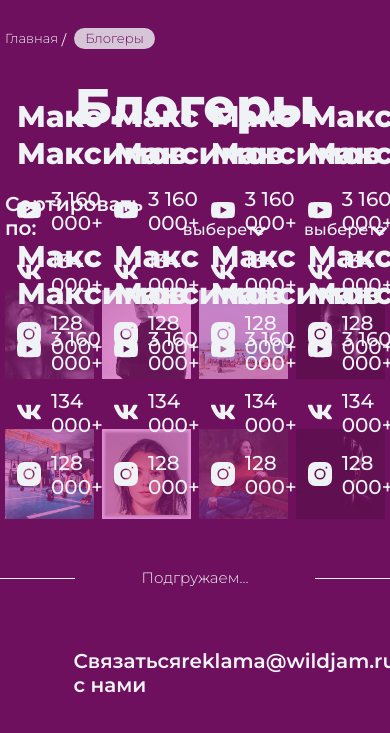
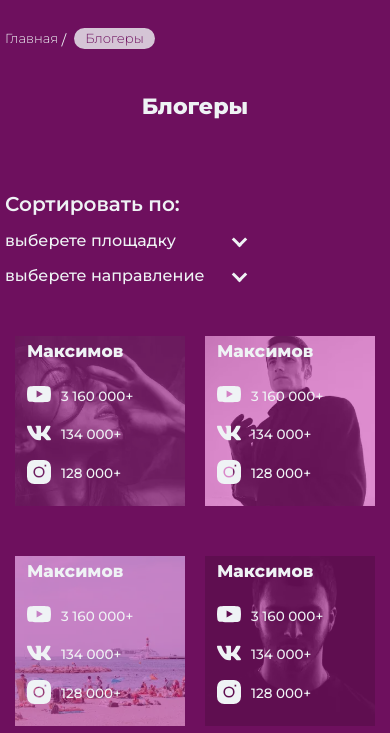
Before and after one commit to elyor-sh/mainrasha, a plain HTML site: page index.html in a window 390 px wide. Shown: the part 101-834 px from the top of the page. Drawn offline with Linux system fonts and the light colour scheme.

Commit message:
#6 Есть адартив блока блогеров

```diff
--- a/css/style.css
+++ b/css/style.css
@@ -135,7 +135,7 @@ body::before {
   top: 0;
   width: 0;
   height: 100%;
-  background: rgba(0, 0, 0, 0.7);
+  background: rgba(0, 0, 0, 0.9);
   z-index: 9;
 }
 
@@ -253,6 +253,7 @@ body._lock::before {
   font-family: inherit;
   font-weight: 800;
   letter-spacing: 0;
+  font-size: calc(20px + 30 * ((100vw - 320px) / 978));
 }
 
 .vlogers__title {
@@ -264,6 +265,8 @@ body._lock::before {
   -webkit-box-align: end;
       -ms-flex-align: end;
           align-items: flex-end;
+  -ms-flex-wrap: wrap;
+      flex-wrap: wrap;
 }
 
 .vlogers__select-title {
@@ -427,12 +430,29 @@ body._lock::before {
   border-radius: 5px;
 }
 
-.vlogers__card {
+.vlogers__card-box {
   -webkit-box-flex: 0;
       -ms-flex: 0 0 23.5%;
           flex: 0 0 23.5%;
+  margin-bottom: 50px;
+}
+
+.vloger_info {
+  position: absolute;
+  bottom: 0;
+  width: 100%;
+  padding: 0px 12px 6px;
+  -webkit-transition: .3s ease;
+  -o-transition: .3s ease;
+  transition: .3s ease;
+}
+
+.vlogers__card {
+  display: block;
+  width: 100%;
+  height: 100%;
   position: relative;
-  margin-bottom: 50px;
+  overflow: hidden;
 }
 
 .vlogers__card::before {
@@ -448,6 +468,10 @@ body._lock::before {
   transition: .3s;
 }
 
+.vlogers__card:hover .vloger_info {
+  bottom: 100%;
+}
+
 .vlogers__card:hover::before {
   height: 0;
 }
@@ -459,13 +483,6 @@ body._lock::before {
 
 .vlogers__img img {
   width: 100%;
-}
-
-.vloger_info {
-  position: absolute;
-  bottom: 0;
-  width: 100%;
-  padding: 0px 12px 6px;
 }
 
 .vloger__name {
@@ -642,6 +659,38 @@ body._lock::before {
   }
 }
 
+@media (max-width: 1300px) {
+  .vlogers__card-box {
+    -webkit-box-flex: 0;
+        -ms-flex: 0 0 33.33%;
+            flex: 0 0 33.33%;
+    padding: 0px 5px;
+  }
+
+  .vlogers__cards-row {
+    -webkit-box-pack: start;
+        -ms-flex-pack: start;
+            justify-content: start;
+    position: relative;
+  }
+}
+
+@media (max-width: 1298px) {
+  .vloger__name {
+    font-size: calc(16px + 14 * ((100vw - 320px) / 978));
+  }
+
+  .vloger__info-social__followers {
+    font-size: calc(13px + 7 * ((100vw - 320px) / 978));
+  }
+}
+
+@media (max-width: 992px) {
+  .vlogers__select {
+    margin-left: 20px;
+  }
+}
+
 @media (max-width: 768px) {
   .header__top-nav {
     position: absolute;
@@ -716,4 +765,26 @@ body._lock::before {
   .header__burger._openMenu span:nth-child(2) {
     width: 0;
   }
+
+  .vlogers__row {
+    -webkit-box-orient: vertical;
+    -webkit-box-direction: normal;
+        -ms-flex-direction: column;
+            flex-direction: column;
+    -webkit-box-align: start;
+        -ms-flex-align: start;
+            align-items: start;
+  }
+
+  .vlogers__select {
+    margin-left: 0;
+    margin-top: 15px;
+  }
+
+  .vlogers__card-box {
+    -webkit-box-flex: 0;
+        -ms-flex: 0 0 50%;
+            flex: 0 0 50%;
+    padding: 0px 10px;
+  }
 }
--- a/index.html
+++ b/index.html
@@ -152,6 +152,7 @@
       </div>
     </div>
     <div class="vlogers__cards-row row jcsb">
+        <div class="vlogers__card-box">
             <a href="/vloger" class="vlogers__card">
                 <div class="vlogers__img">
                     <picture><source srcset="img/vl-1.webp" type="image/webp"><img src="img/vl-1.jpg" alt=""></picture>
@@ -188,6 +189,8 @@
                     </div>
                 </div>
             </a>
+        </div>
+        <div class="vlogers__card-box">
             <a href="/vloger" class="vlogers__card">
                 <div class="vlogers__img">
                     <picture><source srcset="img/vl-2.webp" type="image/webp"><img src="img/vl-2.jpg" alt=""></picture>
@@ -224,6 +227,8 @@
                     </div>
                 </div>
             </a>
+        </div>
+        <div class="vlogers__card-box">
             <a href="/vloger" class="vlogers__card">
                 <div class="vlogers__img">
                     <picture><source srcset="img/vl-3.webp" type="image/webp"><img src="img/vl-3.jpg" alt=""></picture>
@@ -260,6 +265,8 @@
                     </div>
                 </div>
             </a>
+        </div>
+        <div class="vlogers__card-box">
             <a href="/vloger" class="vlogers__card">
                 <div class="vlogers__img">
                     <picture><source srcset="img/vl-4.webp" type="image/webp"><img src="img/vl-4.jpg" alt=""></picture>
@@ -296,6 +303,8 @@
                     </div>
                 </div>
             </a>
+        </div>
+        <div class="vlogers__card-box">
             <a href="/vloger" class="vlogers__card">
                 <div class="vlogers__img">
                     <picture><source srcset="img/vl-5.webp" type="image/webp"><img src="img/vl-5.jpg" alt=""></picture>
@@ -332,6 +341,8 @@
                     </div>
                 </div>
             </a>
+        </div>
+        <div class="vlogers__card-box">
             <a href="/vloger" class="vlogers__card">
                 <div class="vlogers__img">
                     <picture><source srcset="img/vl-6.webp" type="image/webp"><img src="img/vl-6.jpg" alt=""></picture>
@@ -368,6 +379,8 @@
                     </div>
                 </div>
             </a>
+        </div>
+        <div class="vlogers__card-box">
             <a href="/vloger" class="vlogers__card">
                 <div class="vlogers__img">
                     <picture><source srcset="img/vl-7.webp" type="image/webp"><img src="img/vl-7.jpg" alt=""></picture>
@@ -404,6 +417,8 @@
                     </div>
                 </div>
             </a>
+        </div>
+        <div class="vlogers__card-box">
             <a href="/vloger" class="vlogers__card">
                 <div class="vlogers__img">
                     <picture><source srcset="img/vl-8.webp" type="image/webp"><img src="img/vl-8.jpg" alt=""></picture>
@@ -440,6 +455,8 @@
                     </div>
                 </div>
             </a>
+        </div>
+
     </div>
   </div>
   <div class="loading__info">
```
Also changed, not shown: css/style.min.css. Lines whose indentation alone changed are shown as unchanged.
